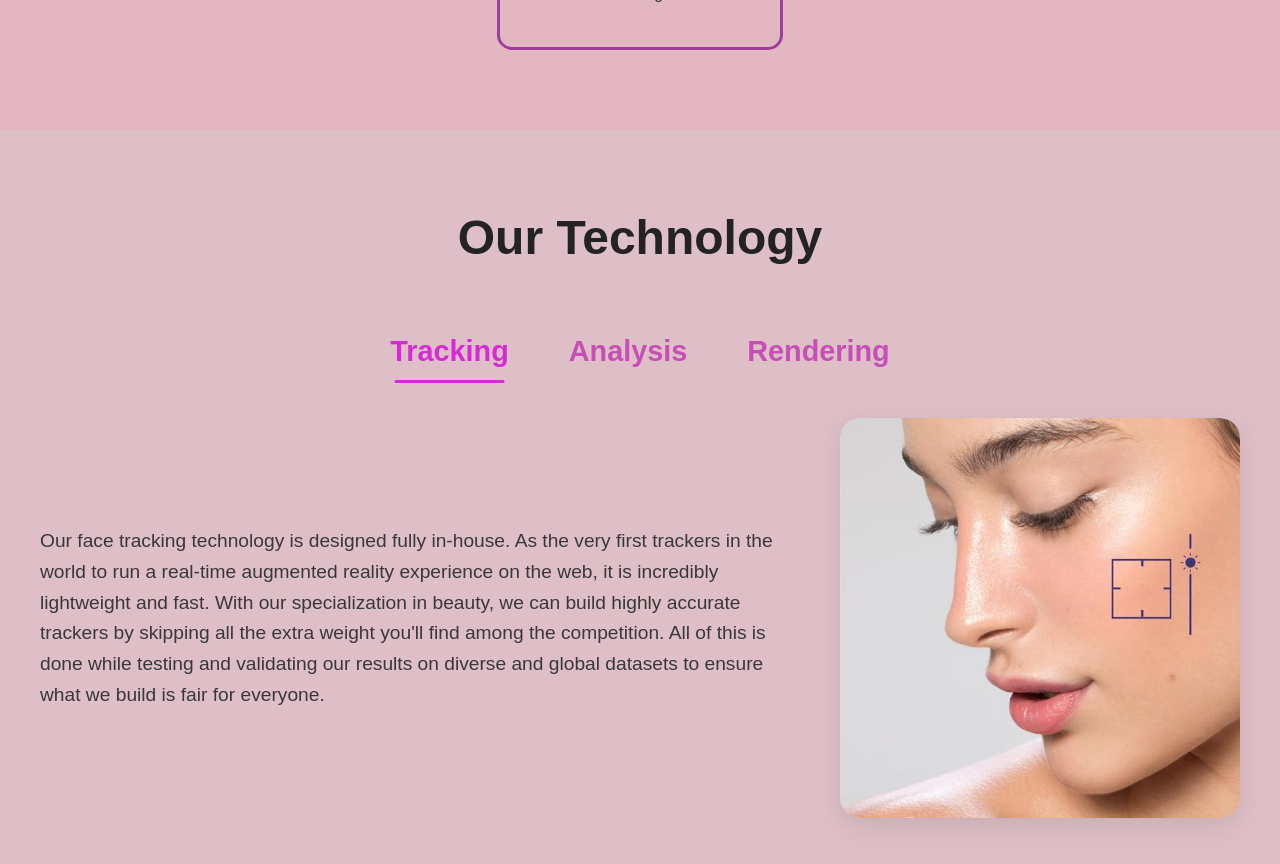
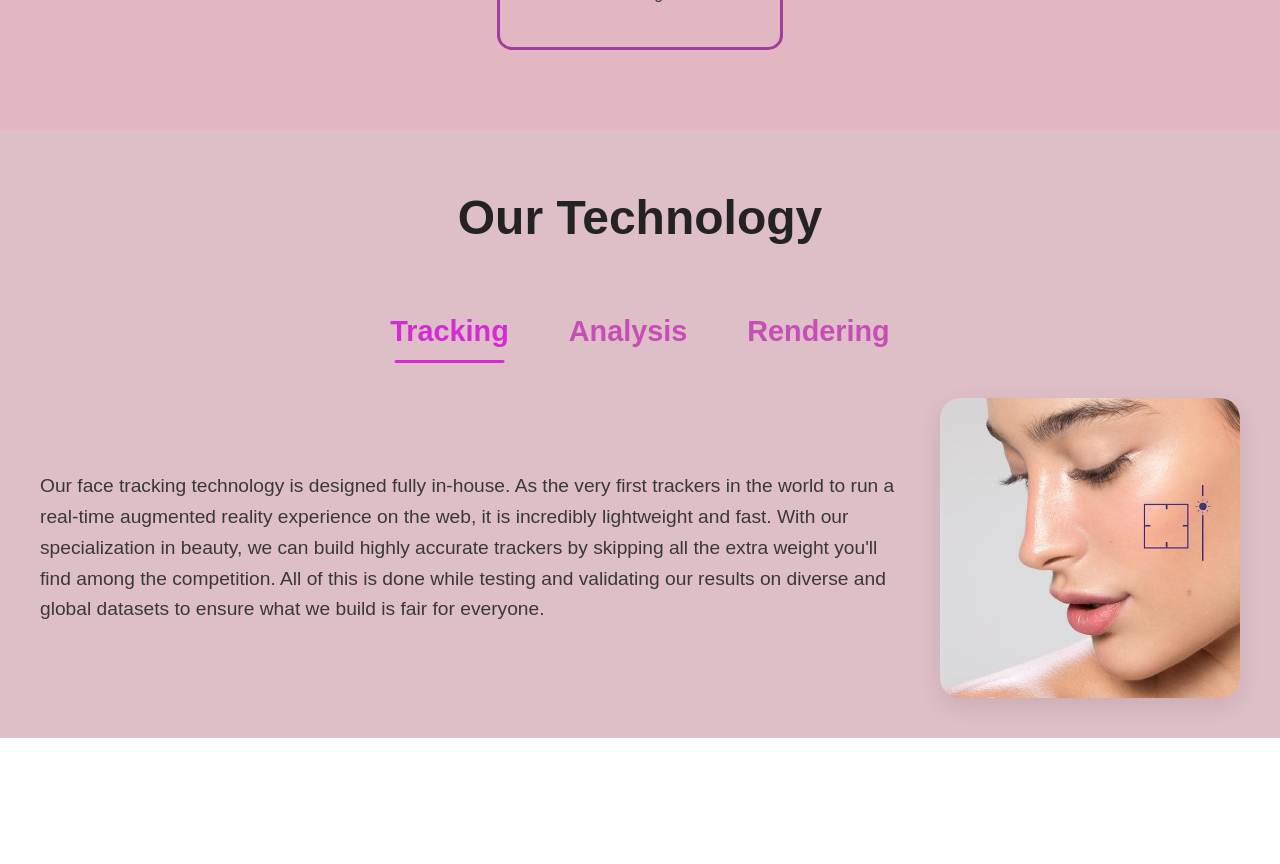
Before and after one commit to vidhirawat10/Beautelligent, a React (Create React App) app in the folder frontend/: page / in a window 1280 px wide. Shown: the part 2420-3284 px from the top of the page. After the commit the page ends 3158 px from the top, so only its background shows below. Built offline with nearby package versions, Linux system fonts and the light colour scheme.

Commit message:
Updated Frontend (5)

```diff
--- a/frontend/src/Homepage.css
+++ b/frontend/src/Homepage.css
@@ -273,7 +273,7 @@ body {
 /* --- New Section Styles: Our Technology --- */
 .our-technology-section {
   background-color: #dfbfc7; /* Background color from your latest update */
-  padding: 40px 20px;
+  padding: 20px 10px;
   text-align: center;
   color: #333;
 }
@@ -322,7 +322,7 @@ body {
   display: flex;
   align-items: center;
   justify-content: center;
-  gap: 50px;
+  gap: 30px;
   max-width: 1200px;
   margin: 0 auto;
   padding: 20px 0;
@@ -339,7 +339,7 @@ body {
 
 .tech-image-box {
   flex: 0 0 600px; /* Fixed width for the image container */
-  max-width: 400px;
+  max-width: 300px;
   border-radius: 20px;
   overflow: hidden; /* Ensures image respects border-radius */
   box-shadow: 0 8px 25px rgba(0, 0, 0, 0.1); /* Soft shadow */
@@ -360,15 +360,14 @@ body {
   }
   .tech-content-area {
     flex-direction: column; /* Stack description and image vertically */
-    gap: 30px;
+    gap: 10px;
     padding: 0 20px;
   }
   .tech-description-box {
     text-align: center;
   }
   .tech-image-box {
-    max-width: 100%; /* Allow image to take full width */
-    flex: 1 1 auto;
+    display: none;
   }
 }
 
@@ -378,11 +377,14 @@ body {
     padding: 6px 12px;
   }
   .technology-tabs-container {
-    gap: 20px;
+    gap: 10px;
     margin-bottom: 30px;
   }
   .tech-description-box {
     font-size: 1.1rem;
+  }
+    .tech-image-box {
+    display: none;
   }
 }
 
@@ -401,4 +403,7 @@ body {
   .tech-description-box {
     font-size: 0.95rem;
   }
+    .tech-image-box {
+    display: none;
+  }
 }
```
